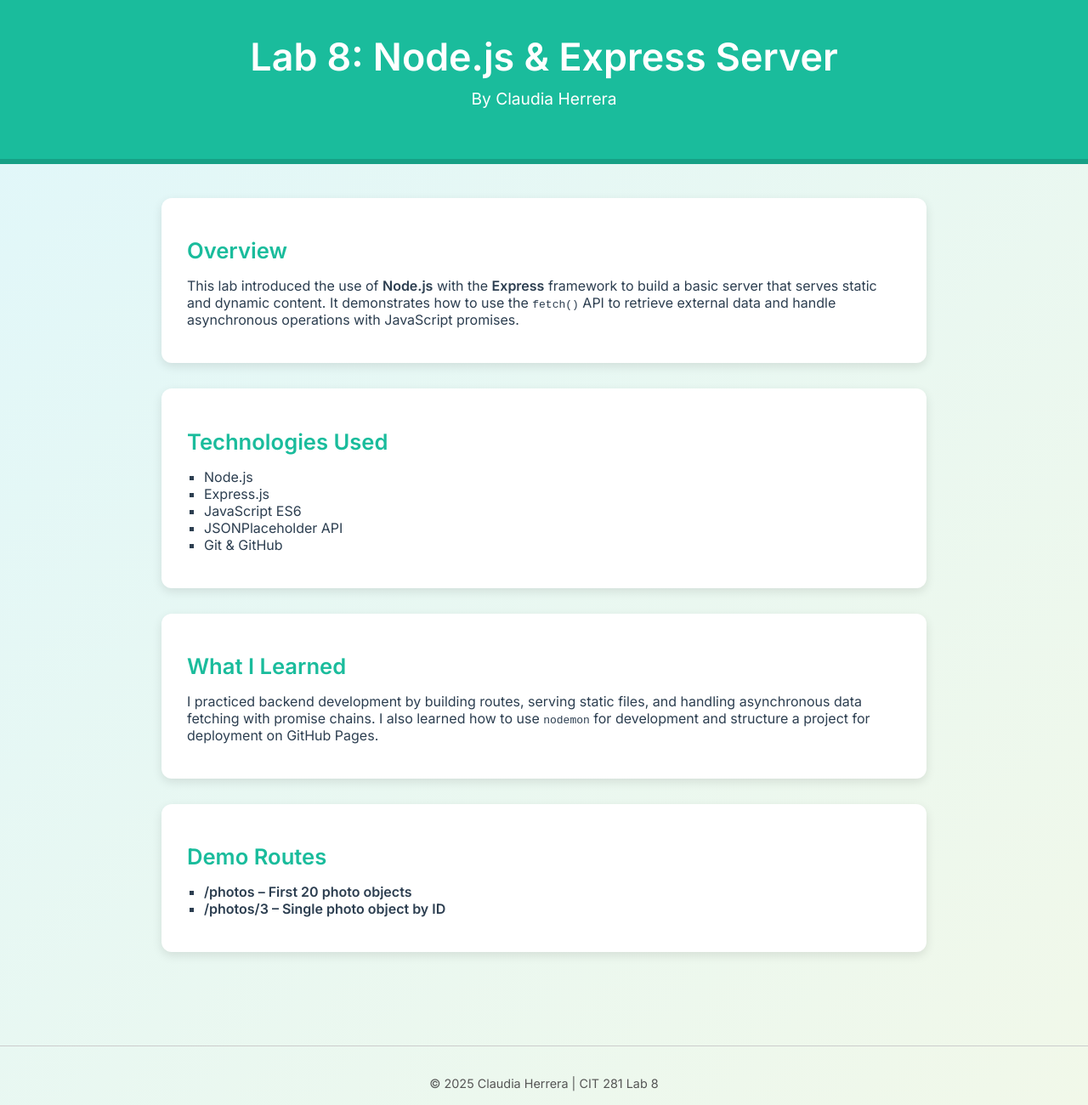
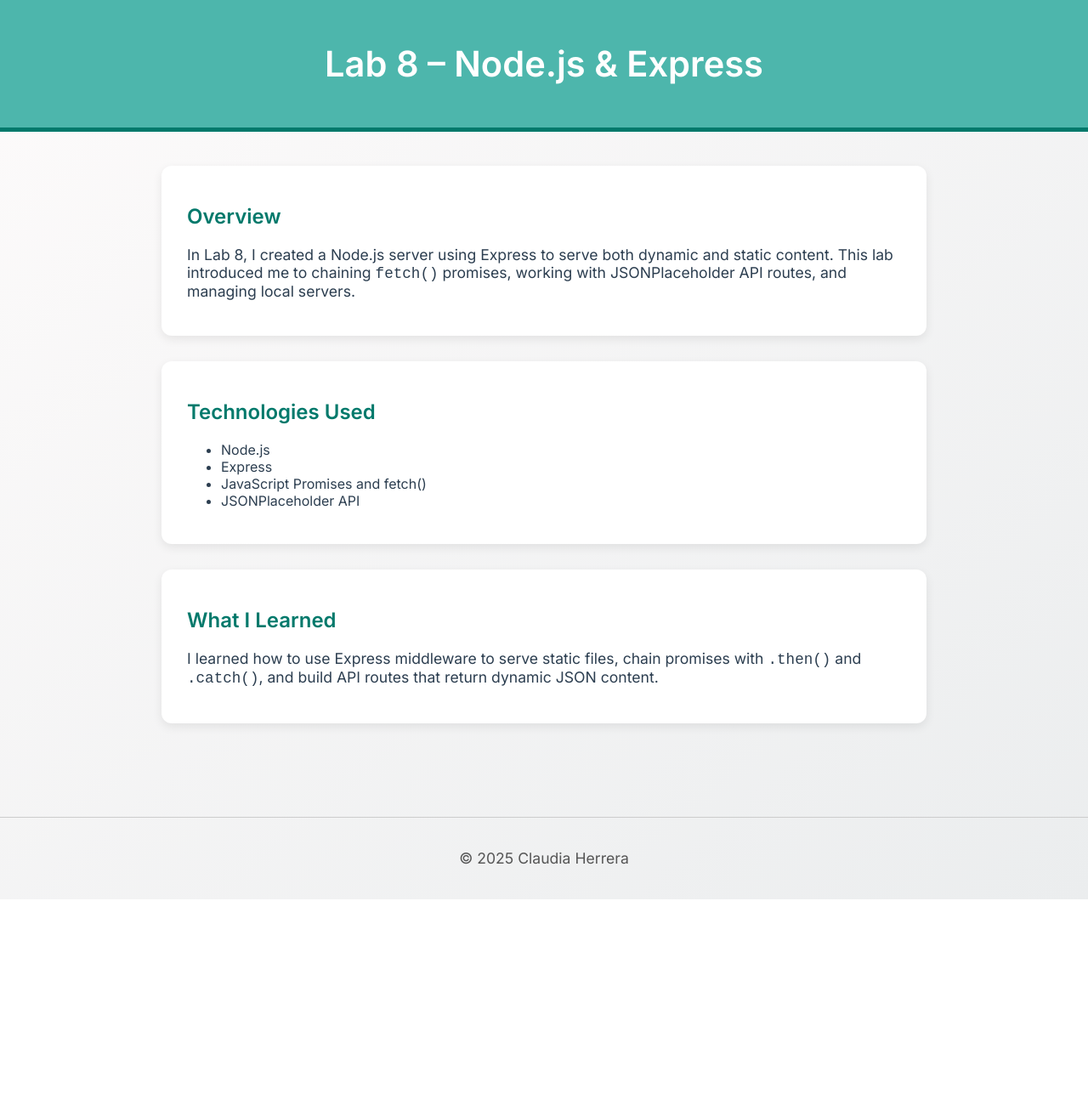
Before and after one commit to claher14/cit281-lab8, a website: page index.html in a window 1280 px wide. Shown: the whole page at 85% size. After the commit the page ends 1058 px from the top, so only its background shows below. Drawn offline with Linux system fonts and the light colour scheme.

Commit message:
Update index.html

```diff
--- a/index.html
+++ b/index.html
@@ -1,35 +1,29 @@
 <!DOCTYPE html>
 <html lang="en">
 <head>
-  <meta charset="UTF-8" />
-  <meta name="viewport" content="width=device-width, initial-scale=1.0"/>
-  <title>Lab 8 – Claudia Herrera</title>
+  <meta charset="UTF-8">
+  <title>Lab 8 – Node.js & Express</title>
   <link href="https://fonts.googleapis.com/css2?family=Inter:wght@400;600&display=swap" rel="stylesheet">
   <style>
     body {
       font-family: 'Inter', sans-serif;
-      background: linear-gradient(to bottom right, #e0f7fa, #f1f8e9);
+      background: linear-gradient(to bottom right, #fdfbfb, #ebedee);
       color: #2c3e50;
       margin: 0;
       padding: 0;
     }
 
     header {
-      background-color: #1abc9c;
+      background-color: #4db6ac;
       color: white;
-      padding: 40px;
+      padding: 50px;
       text-align: center;
-      border-bottom: 6px solid #16a085;
+      border-bottom: 5px solid #00796b;
     }
 
     header h1 {
       margin: 0;
-      font-size: 2.8rem;
-    }
-
-    header p {
-      font-size: 1.2rem;
-      margin-top: 10px;
+      font-size: 2.6rem;
     }
 
     main {
@@ -43,35 +37,16 @@
       padding: 25px 30px;
       border-radius: 12px;
       margin-bottom: 30px;
-      box-shadow: 0 4px 12px rgba(0, 0, 0, 0.1);
-      transition: transform 0.3s;
-    }
-
-    section:hover {
-      transform: scale(1.01);
+      box-shadow: 0 4px 12px rgba(0, 0, 0, 0.08);
     }
 
     h2 {
-      color: #1abc9c;
-      font-size: 1.6rem;
-      margin-bottom: 10px;
+      color: #00796b;
+      font-size: 1.5rem;
     }
 
-    ul {
-      list-style-type: square;
-      padding-left: 20px;
-    }
-
-    a {
-      color: #2c3e50;
-      text-decoration: none;
-      font-weight: 600;
-      transition: color 0.3s;
-    }
-
-    a:hover {
-      color: #1abc9c;
-      text-decoration: underline;
+    p {
+      font-size: 1.1rem;
     }
 
     footer {
@@ -86,43 +61,33 @@
 </head>
 <body>
   <header>
-    <h1>Lab 8: Node.js & Express Server</h1>
-    <p>By Claudia Herrera</p>
+    <h1>Lab 8 – Node.js & Express</h1>
   </header>
 
   <main>
     <section>
       <h2>Overview</h2>
-      <p>This lab introduced the use of <strong>Node.js</strong> with the <strong>Express</strong> framework to build a basic server that serves static and dynamic content. It demonstrates how to use the <code>fetch()</code> API to retrieve external data and handle asynchronous operations with JavaScript promises.</p>
+      <p>In Lab 8, I created a Node.js server using Express to serve both dynamic and static content. This lab introduced me to chaining <code>fetch()</code> promises, working with JSONPlaceholder API routes, and managing local servers.</p>
     </section>
 
     <section>
       <h2>Technologies Used</h2>
       <ul>
         <li>Node.js</li>
-        <li>Express.js</li>
-        <li>JavaScript ES6</li>
+        <li>Express</li>
+        <li>JavaScript Promises and fetch()</li>
         <li>JSONPlaceholder API</li>
-        <li>Git & GitHub</li>
       </ul>
     </section>
 
     <section>
       <h2>What I Learned</h2>
-      <p>I practiced backend development by building routes, serving static files, and handling asynchronous data fetching with promise chains. I also learned how to use <code>nodemon</code> for development and structure a project for deployment on GitHub Pages.</p>
-    </section>
-
-    <section>
-      <h2>Demo Routes</h2>
-      <ul>
-        <li><a href="http://localhost:8080/photos" target="_blank">/photos – First 20 photo objects</a></li>
-        <li><a href="http://localhost:8080/photos/3" target="_blank">/photos/3 – Single photo object by ID</a></li>
-      </ul>
+      <p>I learned how to use Express middleware to serve static files, chain promises with <code>.then()</code> and <code>.catch()</code>, and build API routes that return dynamic JSON content.</p>
     </section>
   </main>
 
   <footer>
-    <p>© 2025 Claudia Herrera | CIT 281 Lab 8</p>
+    <p>© 2025 Claudia Herrera</p>
   </footer>
 </body>
 </html>
```
